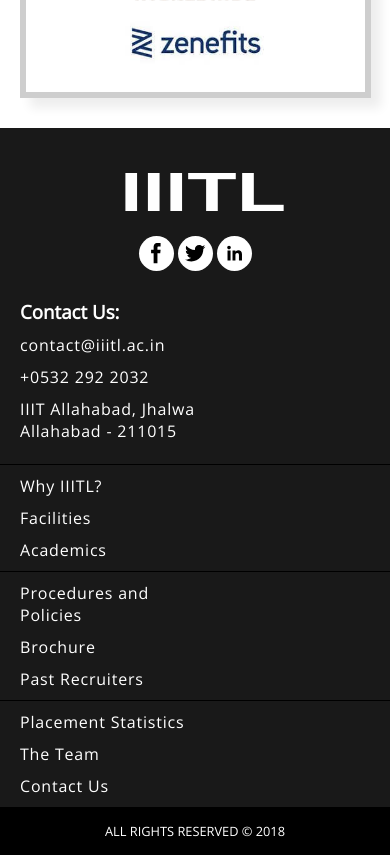
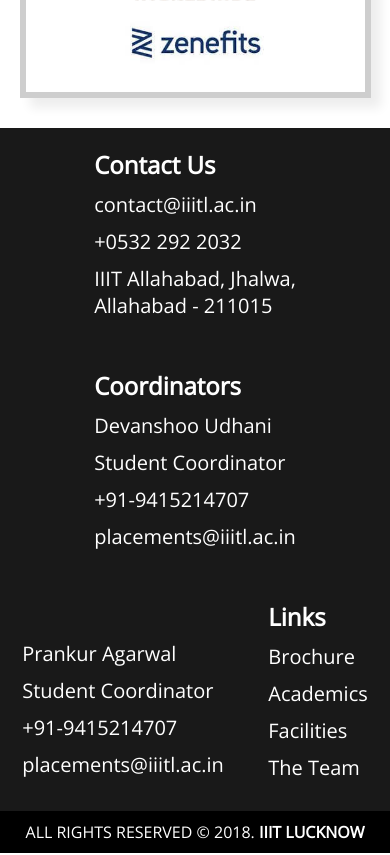
Before and after one commit to axios-iiitl/Placement-Website, a React (Create React App) app: page /past in a window 390 px wide. Shown: the part 3600-4455 px from the top of the page. Built offline with nearby package versions, Linux system fonts and the light colour scheme.

Commit message:
Change footer

```diff
--- a/src/App.css
+++ b/src/App.css
@@ -220,132 +220,71 @@
 /* ////////////////////////////////////////////////// */
 /* Footer */
 
-/* HTML Set up */
-footer {
-  width: 100%;
-  background: #191919;
-  color: #fff;
-  margin: 0;
-  font-family: "Open Sans", sans-serif;
-}
-footer .centered {
-  max-width: 1200px;
-  margin: 0 auto;
+.footer-copyright {
   display: flex;
-  justify-content: space-between;
-}
-footer .centered .footer-logo {
-  width: 20%;
-}
-footer .centered .footer-logo img.logo {
-  padding: 30px 20px 10px 20px;
-  max-width: 100%;
-}
-footer .centered .footer-contact {
-  width: 20%;
-}
-footer .centered .footer-navigation {
-  margin-top: 1%;
-  width: 60%;
-}
-footer .centered .footer-navigation .footer-links-holder {
-  width: 33.33333%;
-  position: relative;
-  float: left;
-  margin: 0;
-}
-footer .centered .footer-navigation .footer-links-holder .footer-links {
-  margin: 0;
-  padding: 0;
-  list-style: none;
-  -webkit-transition: max-height 0.5s;
-  transition: max-height 0.5s;
-}
-footer .bottom-bar {
-  position: relative;
-  text-align: center;
-  font-size: 0.8em;
-  text-transform: uppercase;
-  background: #000;
-  padding: 15px 0;
+  justify-content: center;
+  padding: 10px 10px;
+  background-color: black;
+  color: white;
 }
 
-/* Responsive Tablet Sizes */
-@media only screen and (max-width: 800px) {
-  footer .centered {
-    flex-wrap: wrap;
-  }
-  footer .centered .footer-logo {
-    max-width: 250px;
-    width: 50%;
-  }
-  footer .centered .footer-contact {
-    width: 50%;
-    padding: 0 20px;
-  }
-  footer .centered .footer-navigation {
-    width: 100%;
-    margin-top: 3%;
-  }
-  footer .centered .footer-navigation .footer-links-holder {
-    padding: 0 20px;
-  }
+.footer {
+  background-color: #191919;
+  color: white;
 }
 
-/* Responsive Mobile Sizes */
-@media only screen and (max-width: 500px) {
-  footer .centered .footer-logo {
+.footer-outer-wrapper {
   width: 100%;
-    margin: 0 auto;
-  }
-  footer .centered .footer-contact {
-    width: 100%;
-  }
-  footer .centered .footer-navigation .footer-links-holder {
-    width: 100%;
-    padding: 0;
-  }
-  footer .centered .footer-navigation .footer-links-holder h3 {
-    margin: 0;
-    padding: 10px 20px;
-    border-top: #000 1px solid;
-    cursor: pointer;
-    /* Down Arrows */
-  }
-  footer .centered .footer-navigation .footer-links-holder h3::after {
-    float: right;
-    margin-right: 10px;
-    content: "";
-    display: inline-block;
-    vertical-align: middle;
-    margin-top: 7px;
-    width: 7px;
-    height: 7px;
-    border-top: 2px solid #fff;
-    border-right: 2px solid #fff;
-    -moz-transform: rotate(135deg);
-    -ms-transform: rotate(135deg);
-    -webkit-transform: rotate(135deg);
-    transform: rotate(135deg);
-    -webkit-transition: transform 0.5s;
-    transition: transform 0.5s;
-  }
-  footer .centered .footer-navigation .footer-links-holder .footer-links {
-    border-top: #000 1px solid;
-    max-height: 0;
-    overflow: hidden;
-    padding: 0 20px;
-  }
-  footer .centered .footer-navigation .footer-links-holder .footer-links {
-    max-height: 10000px;
-  }
+  display: flex;
 }
 
-/* Social Icons */
-.social {
-  text-align: center;
+.footer-inner-wrapper {
+  display: flex;
+  justify-content: space-around;
+  width: 100%;
+  flex-flow: row wrap;
+  height: 20%;
 }
-.social a {
+
+.footer-col {
+  margin: 20px 10px;
+}
+
+.footer-col:nth-child(1) {
+  align-items: center;
+}
+
+.footer-col a {
+  color: white;
+  text-decoration: none;
+}
+
+.footer-col a:hover {
+  cursor: pointer;
+  color: #65c2ed;
+  transition: all 0.2s ease;
+}
+
+.footer-col p {
+  margin: 10px 0;
+  font-size: 20px
+}
+
+.footer-col:nth-child(3) {
+  margin-top: 50px;
+}
+
+.footer-logo {
+  width: 200px;
+  align-items:center;
+}
+
+.footer-svgs {
+  display: flex;
+  justify-content: center;
+}
+
+.footer-svgs svg {
   display: inline-block;
     padding: 7px;
     width: 35px;
@@ -355,49 +294,29 @@ footer .bottom-bar {
     border-radius: 50%;
     vertical-align: middle;
 }
-.social a:hover {
-  background: #65c2ed;
-}
-.social a.linkedin {
-  padding: 4px;
-}
-.social a svg .face,
-.social a svg .twit,
-.social a svg .link {
-  fill: #000;
+
+.footer-svgs svg:nth-child(1):hover {
+  background: #3B5998;
+  cursor: pointer;
+  transition: all 0.3s ease;
 }
 
-/* Typography */
-footer h3 {
-  margin-top: 8%;
-  margin-bottom: 0;
-}
-footer p,
-footer li {
-  font-weight: 400;
-  letter-spacing: 0.05em;
-  margin: 10px 0;
-}
-footer a {
-  color: #fff;
-  text-decoration: none;
-  -webkit-transition: color 0.5s, background 0.5s;
-  transition: color 0.5s, background 0.5s;
-}
-footer a:hover {
-  color: #65c2ed;
+.footer-svgs svg:nth-child(2):hover {
+  background: #00B6F1;
+  cursor: pointer;
+  transition: all 0.3s ease;
 }
 
-/* Misc CSS */
-.clearfix:before,
-.clearfix:after {
-  content: "\0020";
-  display: block;
-  overflow: hidden;
-  visibility: hidden;
-  width: 0;
-  height: 0;
-  clear: both;
+.footer-svgs svg:nth-child(3):hover {
+  background: #04669A;
+  cursor: pointer;
+  transition: all 0.3s ease;
+}
+
+@media (max-width: 360px) {
+  .footer-col:nth-last-child(1) {
+    text-align: center;
+  }
 }
 
 body {
--- a/src/components/Footer.js
+++ b/src/components/Footer.js
@@ -2,30 +2,16 @@ import React from "react";
 import TwitterSVG from "./svg/Twitter";
 import FacebookSVG from "./svg/Facebook";
 import LinkedInSVG from "./svg/Linkedin";
-import iiitlText from "../assets/images/iiitl-text.svg"
+import iiitlText from "../assets/images/iiitl-text.svg";
 
 const footer = () => {
   return (
-    <footer>
-      <div className="centered clearfix">
-        <div className="footer-logo">
-          <img className="logo" src={iiitlText} alt="Logo" />
-          <div className="social">
-            <a href="/" className="facebook">
-              <FacebookSVG />
-            </a>
-            <a href="/" className="twitter">
-              <TwitterSVG />
-            </a>
-            <a href="/" className="linkedin">
-              <LinkedInSVG />
-            </a>
-          </div>
-        </div>
-        <div className="footer-contact">
-          <h3>
-            Contact Us:
-          </h3>
+    <React.Fragment>
+      <div class="footer">
+        <div class="footer-outer-wrapper">
+          <div class="footer-inner-wrapper">
+            <div class="footer-col">
+              <h2>Contact Us</h2>
               <p>
                 <a href="mailto:contact@iiitl.ac.in">contact@iiitl.ac.in</a>
               </p>
@@ -33,57 +19,49 @@ const footer = () => {
                 <a href="tel:+0532 292 2032">+0532 292 2032</a>
               </p>
               <p>
-              IIIT Allahabad, Jhalwa
+                IIIT Allahabad, Jhalwa,
                 <br />
                 Allahabad - 211015
               </p>
             </div>
-        <div className="footer-navigation">
-          <div className="footer-links-holder">
-            <ul className="footer-links">
-              <li>
-                <a href="/">Why IIITL?</a>
-              </li>
-              <li>
-                <a href="/">Facilities</a>
-              </li>
-              <li>
-                <a href="/">Academics</a>
-              </li>
-            </ul>
+            <div class="footer-col">
+              <h2>Coordinators</h2>
+              <p className="footer-contact-name">Devanshoo Udhani</p>
+              <p className="footer-contact-position">Student Coordinator</p>
+              <p>+91-9415214707</p>
+              <p>placements@iiitl.ac.in</p>
             </div>
-          <div className="footer-links-holder">
-            <ul className="footer-links">
-              <li>
-                <a href="/">Procedures and<br/>Policies</a>
-              </li>
-              <li>
-                <a href="/">Brochure</a>
-              </li>
-              <li>
-                <a href="/">Past Recruiters</a>
-              </li>
-            </ul>
+            <div class="footer-col">
+              <p className="footer-contact-name">Prankur Agarwal</p>
+              <p className="footer-contact-position">Student Coordinator</p>
+              <p>+91-9415214707</p>
+              <p>placements@iiitl.ac.in</p>
             </div>
-          <div className="footer-links-holder">
-            <ul className="footer-links">
-              <li>
-                <a href="/">Placement Statistics</a>
-              </li>
-              <li>
-                <a href="/">The Team</a>
-              </li>
-              <li>
-                <a href="/">Contact Us</a>
-              </li>
-            </ul>
+            <div class="footer-col">
+              <h2>Links</h2>
+              <p>
+                <a href="#">Brochure</a>
+              </p>
+              <p>
+                <a href="#">Academics</a>
+              </p>
+              <p>
+                <a href="#">Facilities</a>
+              </p>
+              <p>
+                <a href="#">The Team</a>
+              </p>
             </div>
           </div>
         </div>
-      <div className="bottom-bar">
-        All Rights Reserved © 2018
       </div>
-    </footer>
+
+      <div class="footer-copyright">
+        <p>
+          ALL RIGHTS RESERVED © 2018. <strong>IIIT LUCKNOW</strong>
+        </p>
+      </div>
+    </React.Fragment>
   );
 };
 
```
Lines whose indentation alone changed are shown as unchanged.
